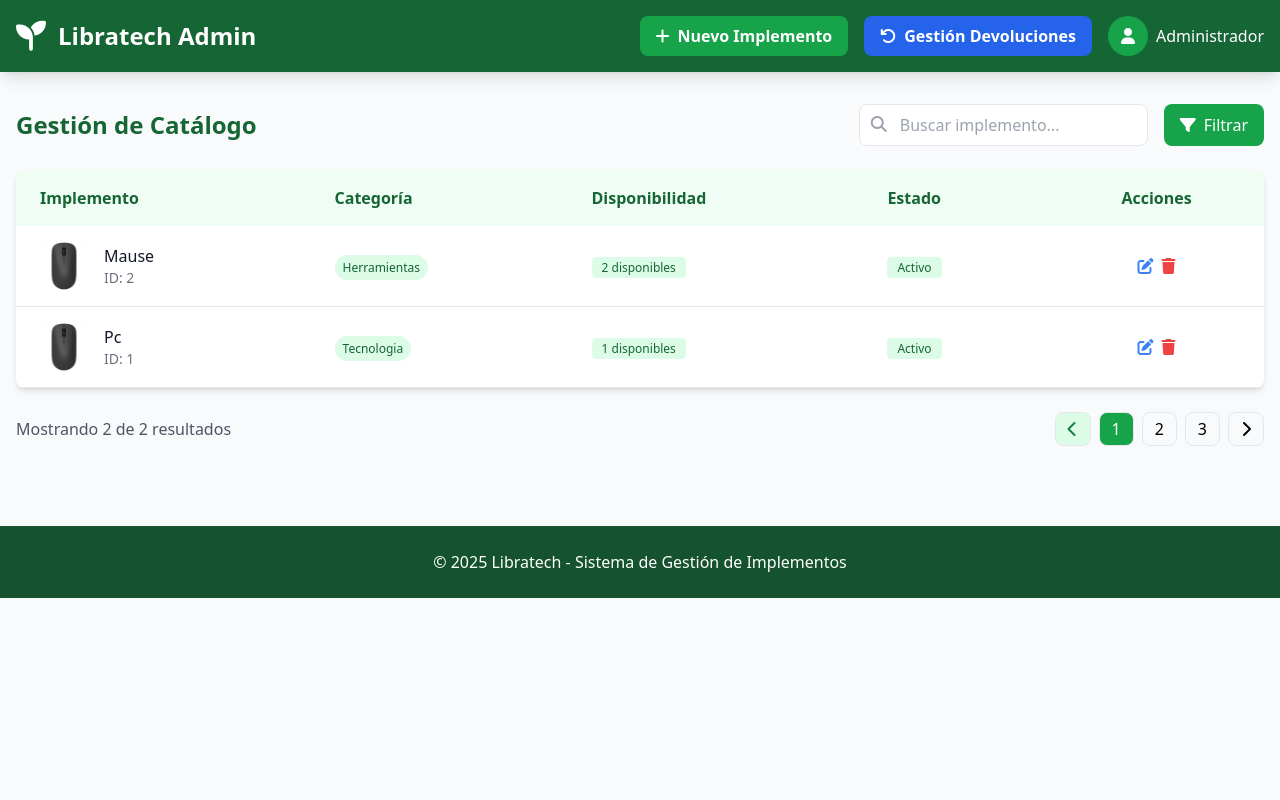
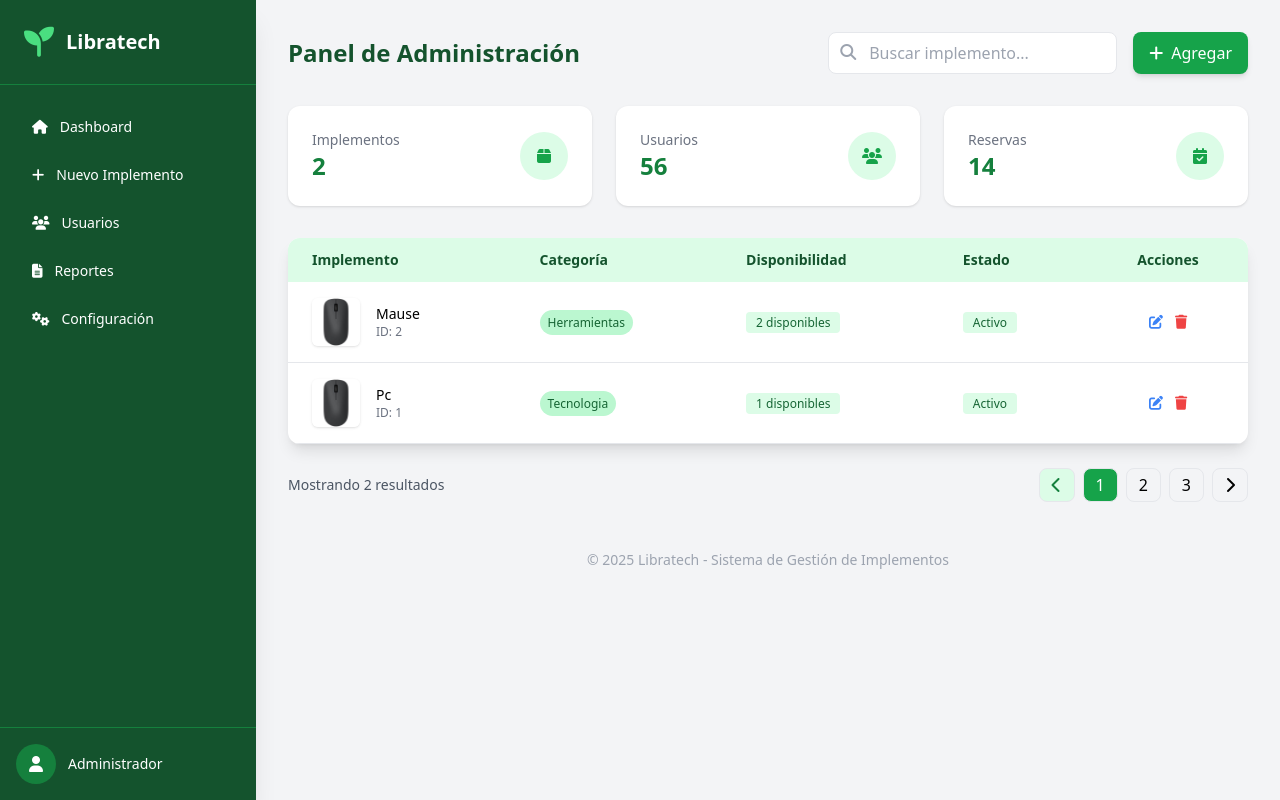
Before and after one commit to Eduard-Gallardo/lendix, a Flask app: page /admin/admin in a window 1280 px wide. Run offline with Flask 3, Linux system fonts and the light colour scheme; a user stored in the database is signed in; data comes from the database, SQL or seed files in the repository; data that the repository does not hold is empty; some libraries are stand-ins or nearby versions.

Commit message:
dashboard el de admin mejorado

```diff
--- a/templates/admin/panel_administrador.html
+++ b/templates/admin/panel_administrador.html
@@ -3,101 +3,141 @@
 <head>
   <meta charset="UTF-8">
   <meta name="viewport" content="width=device-width, initial-scale=1.0">
-    <title>Administrar Catálogo - Libratech</title>
+  <title>Panel Administrador - Libratech</title>
   <script src="https://cdn.tailwindcss.com"></script>
   <link rel="stylesheet" href="https://cdnjs.cloudflare.com/ajax/libs/font-awesome/6.4.0/css/all.min.css">
 </head>
-<body class="bg-gray-50 min-h-screen">
-    <!-- Header -->
-    <header class="bg-green-800 text-white shadow-lg">
-        <div class="container mx-auto px-4 py-4 flex justify-between items-center">
-            <div class="flex items-center">
-                <i class="fas fa-seedling text-3xl mr-3"></i>
-                <h1 class="text-2xl font-bold">Libratech Admin</h1>
+<body class="bg-gray-100 flex min-h-screen">
+
+  <!-- Sidebar -->
+  <aside class="w-64 bg-green-900 text-white flex flex-col fixed h-full shadow-xl">
+    <div class="p-6 flex items-center space-x-3 border-b border-green-700">
+      <i class="fas fa-seedling text-3xl text-green-400"></i>
+      <h2 class="text-xl font-bold">Libratech</h2>
     </div>
-            <div class="flex items-center space-x-4">
-                <a href="{{ url_for('admin.agregar_implemento') }}" class="bg-green-600 hover:bg-green-700 px-4 py-2 rounded-lg font-semibold">
-                    <i class="fas fa-plus mr-2"></i>Nuevo Implemento
+    <nav class="flex-1 px-4 py-6 space-y-3 text-sm font-medium">
+      <a href="#" class="flex items-center px-4 py-2 rounded-lg hover:bg-green-700 transition">
+        <i class="fas fa-home mr-3"></i> Dashboard
       </a>
-                <!-- En el header del panel_administrador.html, cerca del botón "Nuevo Implemento" -->
-                <a href="{{ url_for('admin.devolucion_prestamos') }}" class="bg-blue-600 hover:bg-blue-700 px-4 py-2 rounded-lg font-semibold text-white">
-                    <i class="fas fa-undo mr-2"></i>Gestión Devoluciones
+      <a href="{{ url_for('admin.agregar_implemento') }}" class="flex items-center px-4 py-2 rounded-lg hover:bg-green-700 transition">
+        <i class="fas fa-plus mr-3"></i> Nuevo Implemento
       </a>
-                <div class="relative">
-                    <button class="flex items-center space-x-2">
-                        <div class="w-10 h-10 rounded-full bg-green-600 flex items-center justify-center">
+      <a href="#" class="flex items-center px-4 py-2 rounded-lg hover:bg-green-700 transition">
+        <i class="fas fa-users mr-3"></i> Usuarios
+      </a>
+      <a href="#" class="flex items-center px-4 py-2 rounded-lg hover:bg-green-700 transition">
+        <i class="fas fa-file-alt mr-3"></i> Reportes
+      </a>
+      <a href="#" class="flex items-center px-4 py-2 rounded-lg hover:bg-green-700 transition">
+        <i class="fas fa-cogs mr-3"></i> Configuración
+      </a>
+    </nav>
+    <div class="p-4 border-t border-green-700 flex items-center space-x-3">
+      <div class="w-10 h-10 bg-green-700 flex items-center justify-center rounded-full">
         <i class="fas fa-user"></i>
       </div>
-                        <span>Administrador</span>
-                    </button>
+      <span class="text-sm">Administrador</span>
+    </div>
+  </aside>
+
+  <!-- Contenido principal -->
+  <main class="flex-1 ml-64 p-8">
+
+    <!-- Topbar -->
+    <div class="flex justify-between items-center mb-8">
+      <h1 class="text-2xl font-bold text-green-900">Panel de Administración</h1>
+      <div class="flex space-x-4">
+        <div class="relative hidden md:block">
+          <input type="text" placeholder="Buscar implemento..." class="pl-10 pr-4 py-2 border rounded-lg focus:outline-none focus:ring-2 focus:ring-green-500">
+          <i class="fas fa-search absolute left-3 top-3 text-gray-400"></i>
+        </div>
+        <a href="{{ url_for('admin.agregar_implemento') }}" class="px-4 py-2 bg-green-600 text-white rounded-lg hover:bg-green-700 flex items-center shadow-md">
+          <i class="fas fa-plus mr-2"></i>Agregar
+        </a>
+      </div>
+    </div>
+
+    <!-- Tarjetas resumen -->
+    <div class="grid grid-cols-1 md:grid-cols-3 gap-6 mb-8">
+      <div class="bg-white p-6 rounded-xl shadow hover:shadow-lg transition">
+        <div class="flex items-center justify-between">
+          <div>
+            <h3 class="text-sm text-gray-500">Implementos</h3>
+            <p class="text-2xl font-bold text-green-700">{{ implementos|length }}</p>
+          </div>
+          <div class="w-12 h-12 rounded-full bg-green-100 flex items-center justify-center text-green-600">
+            <i class="fas fa-box"></i>
           </div>
         </div>
       </div>
-    </header>
-
-    <!-- Main Content -->
-    <div class="container mx-auto px-4 py-8">
-        <div class="flex justify-between items-center mb-6">
-            <h2 class="text-2xl font-bold text-green-800">Gestión de Catálogo</h2>
-            <div class="flex space-x-4">
-                <div class="relative">
-                    <input type="text" placeholder="Buscar implemento..." class="pl-10 pr-4 py-2 border rounded-lg focus:outline-none focus:ring-2 focus:ring-green-500">
-                    <i class="fas fa-search absolute left-3 top-3 text-gray-400"></i>
+      <div class="bg-white p-6 rounded-xl shadow hover:shadow-lg transition">
+        <div class="flex items-center justify-between">
+          <div>
+            <h3 class="text-sm text-gray-500">Usuarios</h3>
+            <p class="text-2xl font-bold text-green-700">56</p>
           </div>
-                <button class="px-4 py-2 bg-green-600 text-white rounded-lg hover:bg-green-700">
-                    <i class="fas fa-filter mr-2"></i>Filtrar
-                </button>
+          <div class="w-12 h-12 rounded-full bg-green-100 flex items-center justify-center text-green-600">
+            <i class="fas fa-users"></i>
+          </div>
+        </div>
+      </div>
+      <div class="bg-white p-6 rounded-xl shadow hover:shadow-lg transition">
+        <div class="flex items-center justify-between">
+          <div>
+            <h3 class="text-sm text-gray-500">Reservas</h3>
+            <p class="text-2xl font-bold text-green-700">14</p>
+          </div>
+          <div class="w-12 h-12 rounded-full bg-green-100 flex items-center justify-center text-green-600">
+            <i class="fas fa-calendar-check"></i>
+          </div>
+        </div>
       </div>
     </div>
 
-        <!-- Mostrar mensajes flash -->
+    <!-- Mensajes flash -->
     {% with messages = get_flashed_messages(with_categories=true) %}
       {% if messages %}
         {% for category, message in messages %}
-                    <div class="mb-6 p-4 rounded {% if category == 'error' %}bg-red-100 text-red-700 border border-red-300{% else %}bg-green-100 text-green-700 border border-green-300{% endif %}">
-                        <div class="flex items-center">
-                            <i class="fas {% if category == 'error' %}fa-exclamation-circle{% else %}fa-check-circle{% endif %} mr-2"></i>
-                            {{ message }}
-                        </div>
+          <div class="mb-6 p-4 rounded flex items-center space-x-2
+            {% if category == 'error' %}bg-red-100 text-red-700 border border-red-300
+            {% else %}bg-green-100 text-green-700 border border-green-300{% endif %}">
+            <i class="fas {% if category == 'error' %}fa-exclamation-circle{% else %}fa-check-circle{% endif %}"></i>
+            <span>{{ message }}</span>
           </div>
         {% endfor %}
       {% endif %}
     {% endwith %}
 
-        <!-- Tabla de implementos -->
-        <div class="bg-white rounded-lg shadow-md overflow-hidden">
-            <table class="w-full">
-                <thead class="bg-green-50 text-green-800">
+    <!-- Tabla -->
+    <div class="bg-white rounded-xl shadow-lg overflow-hidden">
+      <table class="w-full text-sm">
+        <thead class="bg-green-100 text-green-900">
           <tr>
-                        <th class="px-6 py-4 text-left">Implemento</th>
-                        <th class="px-6 py-4 text-left">Categoría</th>
-                        <th class="px-6 py-4 text-left">Disponibilidad</th>
-                        <th class="px-6 py-4 text-left">Estado</th>
-                        <th class="px-6 py-4 text-center">Acciones</th>
+            <th class="px-6 py-3 text-left">Implemento</th>
+            <th class="px-6 py-3 text-left">Categoría</th>
+            <th class="px-6 py-3 text-left">Disponibilidad</th>
+            <th class="px-6 py-3 text-left">Estado</th>
+            <th class="px-6 py-3 text-center">Acciones</th>
           </tr>
         </thead>
         <tbody>
           {% for implemento in implementos %}
-                    <tr class="border-b hover:bg-gray-50">
-                        <td class="px-6 py-4">
-                            <div class="flex items-center">
+          <tr class="border-b hover:bg-green-50 transition">
+            <td class="px-6 py-4 flex items-center">
               {% if implemento['imagen_url'] %}
-                                <div class="w-12 h-12 rounded-md bg-gray-100 overflow-hidden mr-4">
-                                    <img src="{{ url_for('static', filename='uploads/' + implemento['imagen_url']) }}" alt="{{ implemento['implemento'] }}" class="w-full h-full object-cover">
-                                </div>
+              <img src="{{ url_for('static', filename='uploads/' + implemento['imagen_url']) }}" alt="{{ implemento['implemento'] }}" class="w-12 h-12 rounded-md object-cover mr-4 shadow">
               {% else %}
               <div class="w-12 h-12 rounded-md bg-gray-100 flex items-center justify-center mr-4">
                 <i class="fas fa-box text-gray-400"></i>
               </div>
               {% endif %}
               <div>
-                                    <p class="font-medium text-gray-900">{{ implemento['implemento'] }}</p>
-                                    <p class="text-sm text-gray-500">ID: {{ implemento['id'] }}</p>
-                                </div>
+                <p class="font-medium">{{ implemento['implemento'] }}</p>
+                <p class="text-xs text-gray-500">ID: {{ implemento['id'] }}</p>
               </div>
             </td>
             <td class="px-6 py-4">
-                            <span class="px-2 py-1 bg-green-100 text-green-800 text-xs font-medium rounded-full capitalize">
+              <span class="px-2 py-1 bg-green-200 text-green-800 text-xs font-medium rounded-full capitalize">
                 {{ implemento['categoria'] }}
               </span>
             </td>
@@ -116,7 +156,7 @@
               <span class="bg-green-100 text-green-800 text-xs font-medium px-2.5 py-0.5 rounded">Activo</span>
             </td>
             <td class="px-6 py-4">
-                            <div class="flex justify-center space-x-2">
+              <div class="flex justify-center space-x-3">
                 <a href="{{ url_for('admin.editar_implemento', id=implemento['id']) }}" class="text-blue-500 hover:text-blue-700">
                   <i class="fas fa-edit"></i>
                 </a>
@@ -130,8 +170,8 @@
           </tr>
           {% else %}
           <tr>
-                        <td colspan="5" class="px-6 py-4 text-center text-gray-500">
-                            <i class="fas fa-inbox text-3xl mb-2"></i>
+            <td colspan="5" class="px-6 py-6 text-center text-gray-500">
+              <i class="fas fa-inbox text-2xl mb-2"></i>
               <p>No hay implementos en el catálogo</p>
             </td>
           </tr>
@@ -143,7 +183,7 @@
     <!-- Paginación -->
     {% if implementos %}
     <div class="flex justify-between items-center mt-6">
-            <p class="text-gray-600">Mostrando {{ implementos|length }} de {{ implementos|length }} resultados</p>
+      <p class="text-gray-600 text-sm">Mostrando {{ implementos|length }} resultados</p>
       <div class="flex space-x-2">
         <button class="px-3 py-1 border rounded-lg bg-green-100 text-green-700">
           <i class="fas fa-chevron-left"></i>
@@ -157,13 +197,11 @@
       </div>
     </div>
     {% endif %}
-    </div>
 
     <!-- Footer -->
-    <footer class="bg-green-900 text-white mt-12 py-6">
-        <div class="container mx-auto px-4 text-center">
+    <footer class="text-center text-gray-400 mt-12 text-sm">
       <p>© 2025 Libratech - Sistema de Gestión de Implementos</p>
-        </div>
     </footer>
+  </main>
 </body>
 </html>
```
Lines whose indentation alone changed are shown as unchanged.
